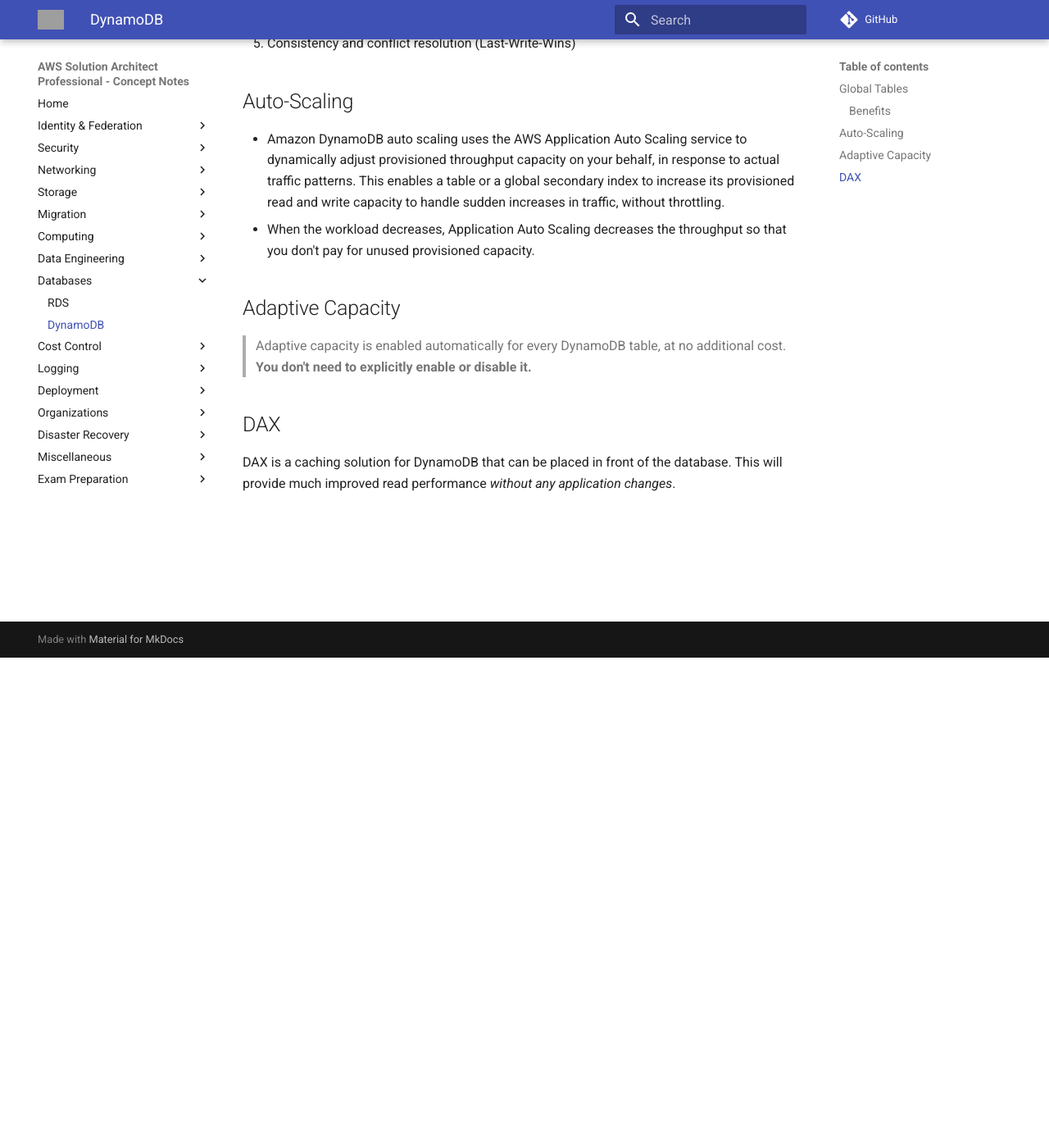
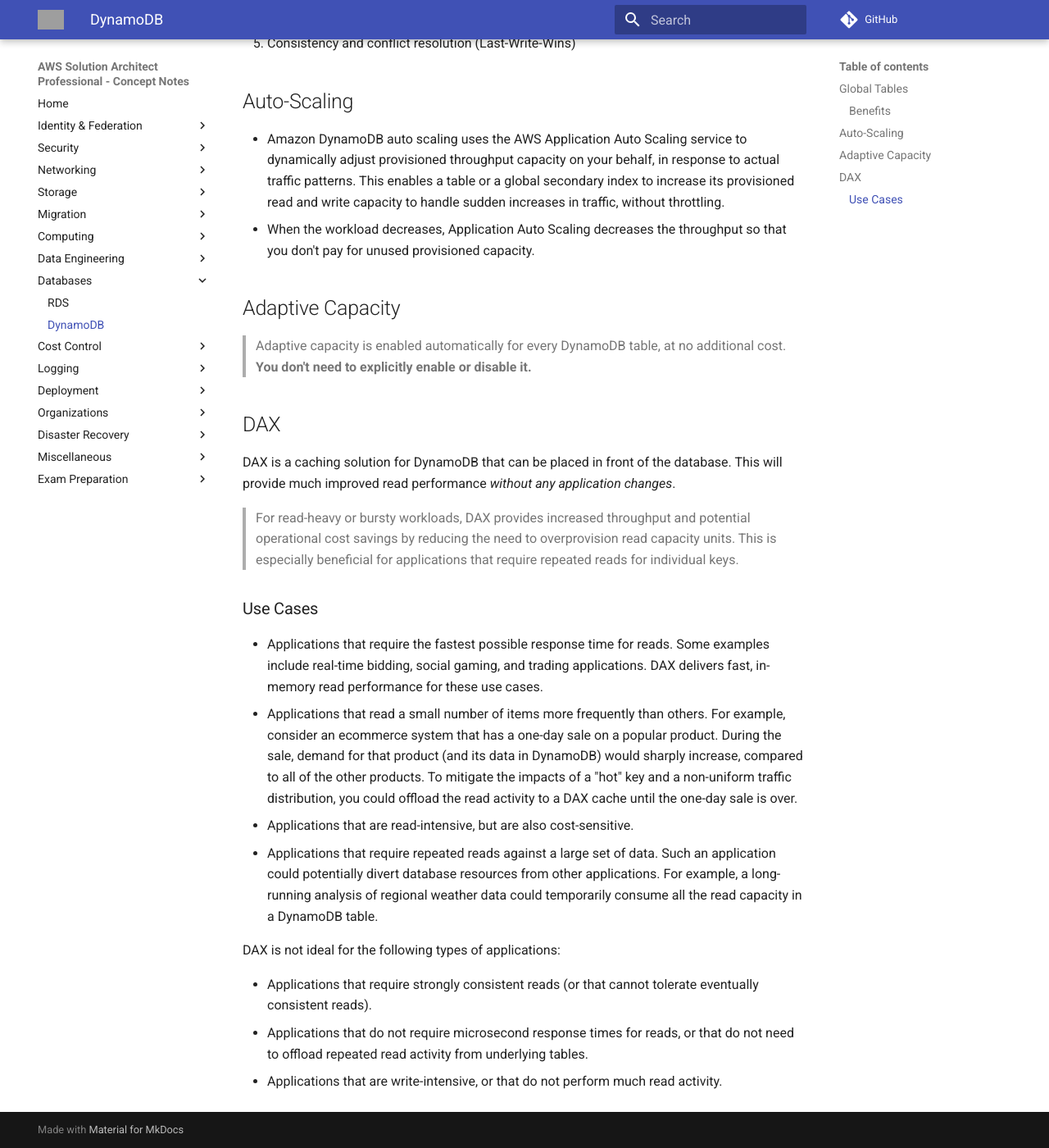
Before and after one commit to jeyabalajis/aws-certified-sa-pro-notes, an MkDocs documentation site: the page built from docs/databases/dynamodb.md, in a window 1280 px wide and 1400 px high, scrolled down 598 px. Shown: the whole window at 82% size. Built offline with MkDocs 1.6.1 and Material for MkDocs 9.7.7, drawn with Linux system fonts in a browser that asks for light colours; comment, search, counter and statistics services are not loaded; grey boxes are pictures that could not be loaded.

Commit message:
Update dynamodb.md

```diff
--- a/docs/databases/dynamodb.md
+++ b/docs/databases/dynamodb.md
@@ -25,3 +25,17 @@
 ## DAX
 
 DAX is a caching solution for DynamoDB that can be placed in front of the database. This will provide much improved read performance _without any application changes_.
+
+> For read-heavy or bursty workloads, DAX provides increased throughput and potential operational cost savings by reducing the need to overprovision read capacity units. This is especially beneficial for applications that require repeated reads for individual keys.
+
+### Use Cases
+- Applications that require the fastest possible response time for reads. Some examples include real-time bidding, social gaming, and trading applications. DAX delivers fast, in-memory read performance for these use cases.
+- Applications that read a small number of items more frequently than others. For example, consider an ecommerce system that has a one-day sale on a popular product. During the sale, demand for that product (and its data in DynamoDB) would sharply increase, compared to all of the other products. To mitigate the impacts of a "hot" key and a non-uniform traffic distribution, you could offload the read activity to a DAX cache until the one-day sale is over.
+- Applications that are read-intensive, but are also cost-sensitive.
+- Applications that require repeated reads against a large set of data. Such an application could potentially divert database resources from other applications. For example, a long-running analysis of regional weather data could temporarily consume all the read capacity in a DynamoDB table.
+
+DAX is not ideal for the following types of applications:
+
+- Applications that require strongly consistent reads (or that cannot tolerate eventually consistent reads).
+- Applications that do not require microsecond response times for reads, or that do not need to offload repeated read activity from underlying tables.
+- Applications that are write-intensive, or that do not perform much read activity.
```
